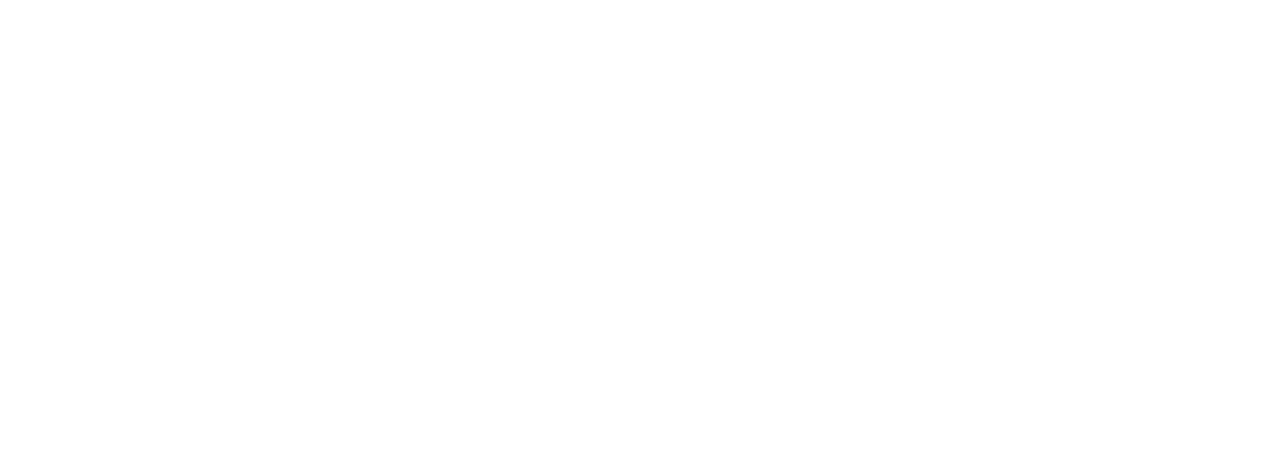
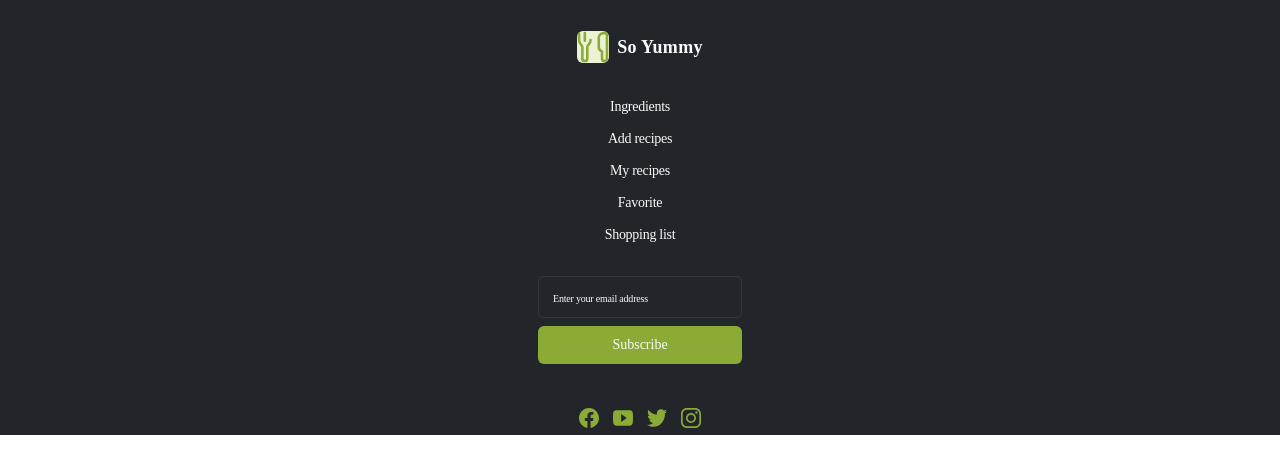
Before and after one commit to piotrlewoniec/soyummy, a React (Create React App) app in the folder frontend/: page /soyummy/footer in a window 1280 px wide. Before the commit this address had no page. Shown: the top 474 px of the page. Built offline with nearby package versions, Linux system fonts and the light colour scheme.

Commit message:
small style changes

```diff
--- a/frontend/src/components/App.jsx
+++ b/frontend/src/components/App.jsx
@@ -3,6 +3,7 @@
 import { WelcomePage } from '../pages/WellcomPage/WellcomePage';
 import { RegisterPage } from '../pages/RegisterPage/RegisterPage';
 import { SigninPage } from '../pages/SigninPage/SigninPage';
+import { Footer } from './Footer/Footer';
 
 export const App = () => {
   return (
@@ -12,6 +13,7 @@
         <Route path="/register" element={<RegisterPage />} />
         <Route path="/signin" element={<SigninPage />} />
         <Route path="/main" element={<Main />} />
+        <Route path="/footer" element={<Footer />} />
       </Routes>
     </div>
   );
--- a/frontend/src/components/Footer/Footer.jsx
+++ b/frontend/src/components/Footer/Footer.jsx
@@ -1,12 +1,13 @@
 import { NavLink } from 'react-router-dom';
 import styles from './Footer.module.css';
+import svgsprite from './symbol-defs.svg';
 
 export const Footer = () => {
   return (
     <div className={styles.footerContainer}>
       <div className={styles.soYummy}>
         <svg className={styles.logoSvg}>
-          <use xlinkHref="/assets/icons/symbol-defs.svg#icon-logo" />
+          <use href={`${svgsprite}#icon-logo`} />
         </svg>
         <p className={styles.brandName}>So Yummy</p>
       </div>
@@ -32,6 +33,28 @@
           Subscribe
         </button>
       </form>
+      <div className={styles.socialsIcons}>
+        <a href="https://facebook.com/">
+          <svg className={styles.logoSvg2}>
+            <use href={`${svgsprite}#icon-facebook`} />
+          </svg>
+        </a>
+        <a href="https://youtube.com/">
+          <svg className={styles.logoSvg2}>
+            <use href={`${svgsprite}#icon-you-tube`} />
+          </svg>
+        </a>
+        <a href="https://twitter.com/">
+          <svg className={styles.logoSvg2}>
+            <use href={`${svgsprite}#icon-twiter`} />
+          </svg>
+        </a>
+        <a href="https://instagram.com/">
+          <svg className={styles.logoSvg2}>
+            <use href={`${svgsprite}#icon-instagram`} />
+          </svg>
+        </a>
+      </div>
     </div>
   );
 };
--- a/frontend/src/components/Footer/Footer.module.css
+++ b/frontend/src/components/Footer/Footer.module.css
@@ -23,7 +23,10 @@
   flex-shrink: 0;
   border-radius: 6px;
   background: #ebf3d4;
+  stroke: #8baa36;
+  fill: none;
 }
+
 .brandName {
   font-family: Poppins;
   font-size: 18px;
@@ -54,9 +57,11 @@
   display: inline-flex;
   flex-direction: column;
   gap: 8px;
+  position: relative;
 }
 .subscriptionEmail {
   max-width: 204px;
+  color: white;
   width: auto;
   height: 38px;
   background: none;
@@ -95,6 +100,17 @@
   font-style: normal;
   font-weight: 400;
   line-height: 16px; /* 114.286% */
+  margin-bottom: 44px;
+}
+.socialsIcons {
+  display: flex;
+  gap: 14px;
+}
+.logoSvg2 {
+  width: 20px;
+  height: 20px;
+  stroke: none;
+  fill: #8baa36;
 }
 @media (max-width: 767px) {
 }
```
Also changed, not shown: frontend/src/components/Footer/symbol-defs.svg (added).
